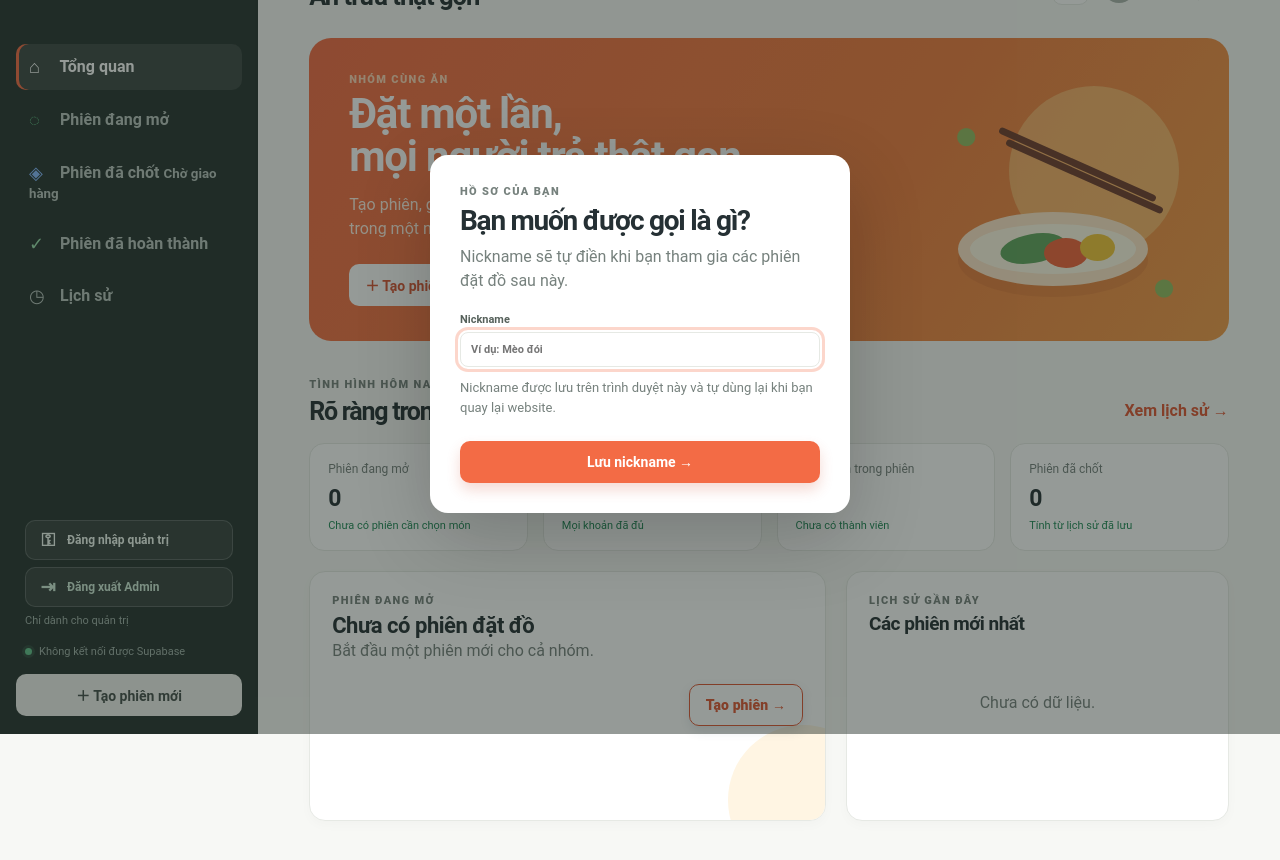
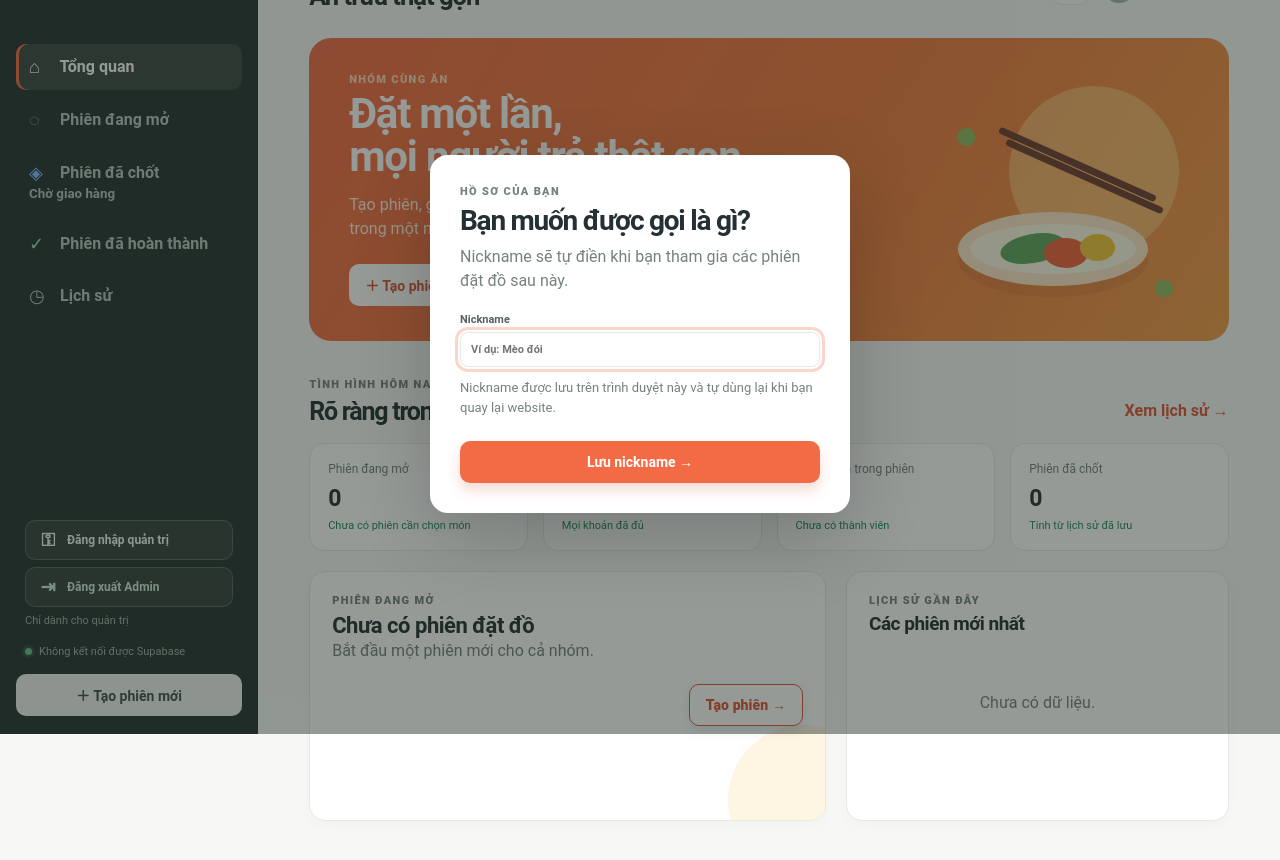
Before and after one commit to congdu28/OrderFood-Cty, a plain HTML site: page index.html in a window 1280 px wide. Shown: the part 66-926 px from the top of the page. Drawn offline with nearby package versions, Linux system fonts and the light colour scheme; no server answers; a web font is replaced by a local one.

Commit message:
Modify button text for session status
Added line break to the 'Phiên đã chốt' button text.

```diff
--- a/index.html
+++ b/index.html
@@ -26,7 +26,7 @@
             <span>◌</span> Phiên đang mở
           </button>
           <button class="nav-link" data-session-status="locked">
-            <span>◈</span> Phiên đã chốt <small>Chờ giao hàng</small>
+            <span>◈</span> Phiên đã chốt <br><small>Chờ giao hàng</small>
           </button>
           <button class="nav-link" data-session-status="completed">
             <span>✓</span> Phiên đã hoàn thành
```
